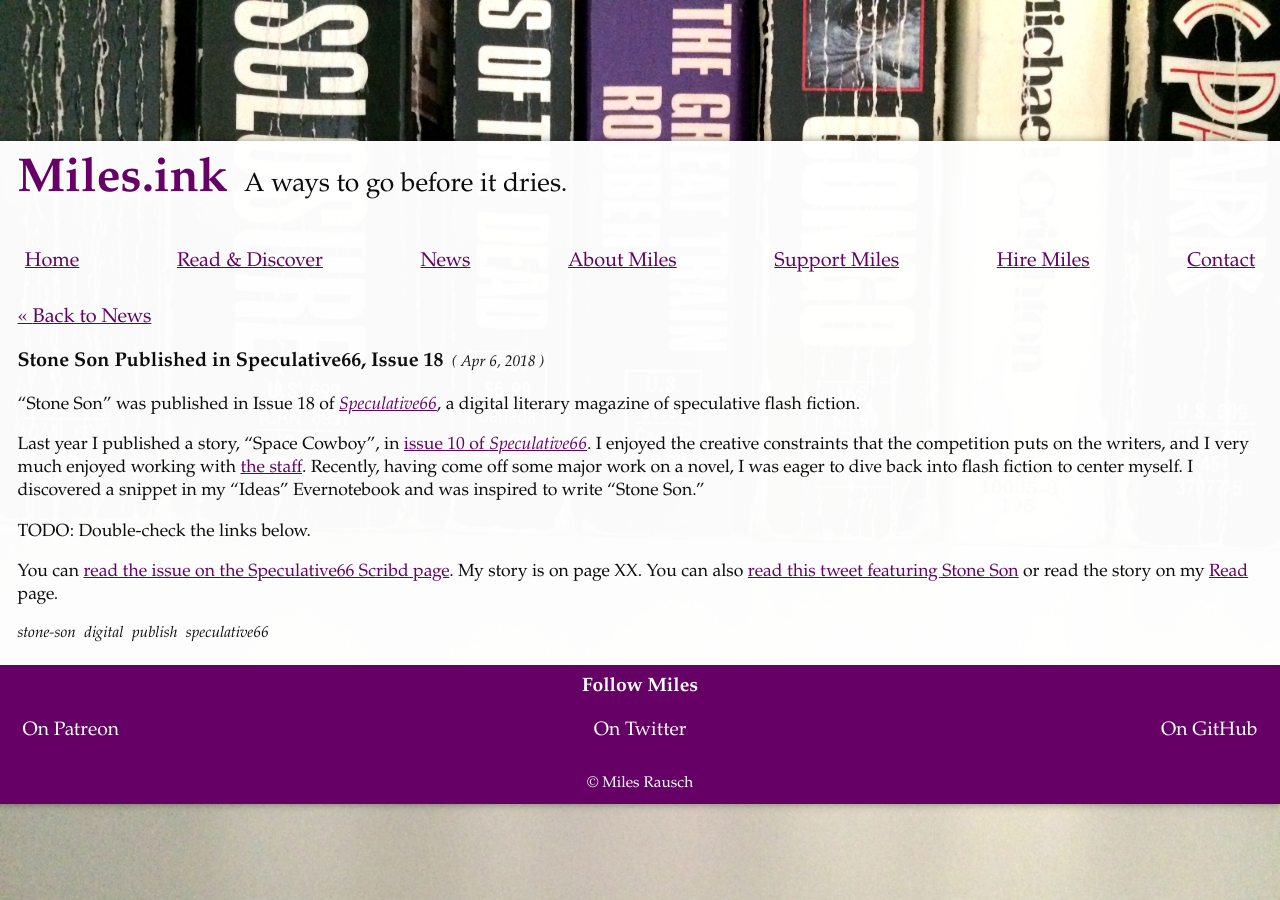
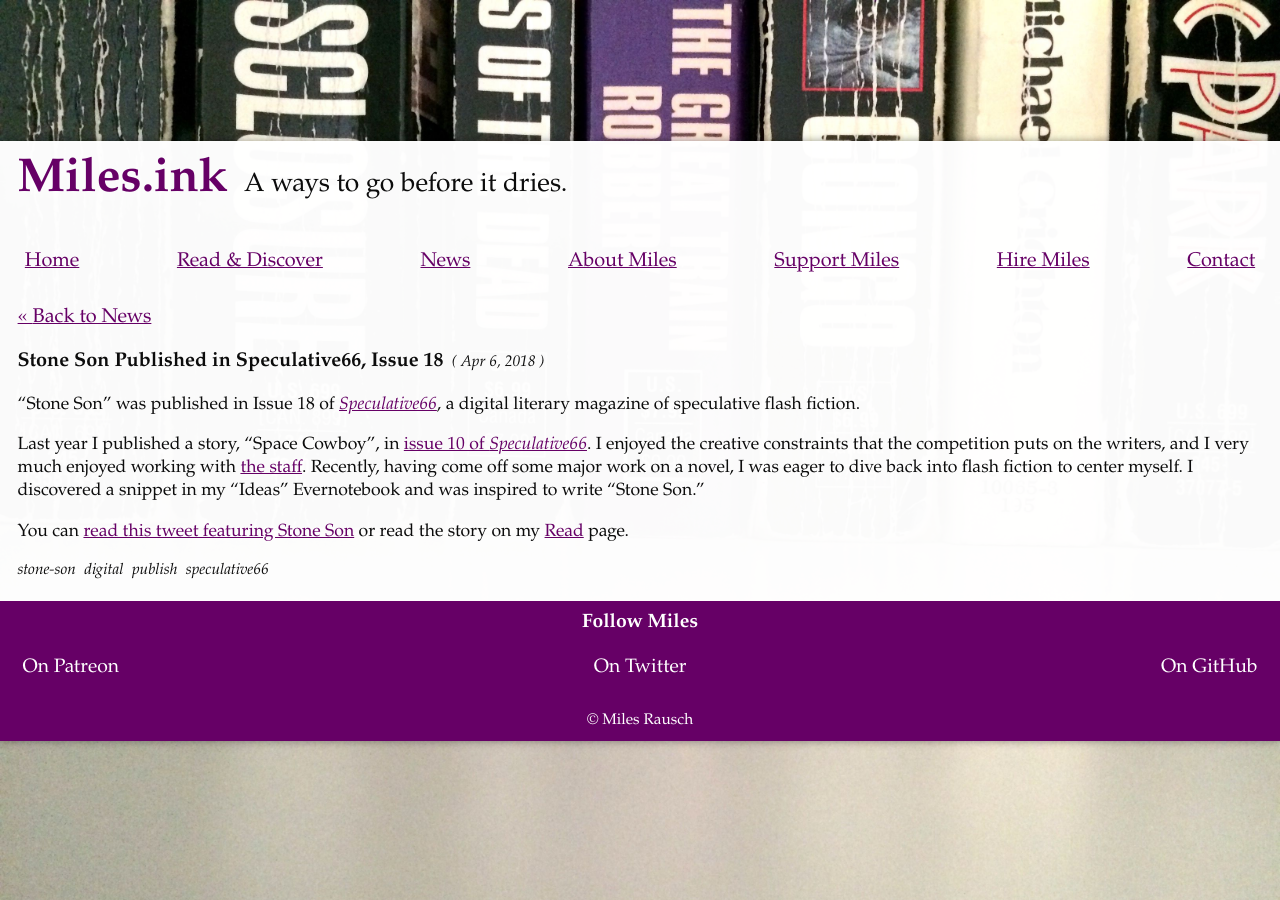
Before and after one commit to awayken/miles.ink, a Jekyll site: the page built from _posts/2018-04-06-speculative66-issue-18.md, in a window 1280 px wide. Built offline with Jekyll 4.4.1, drawn with Linux system fonts in a browser that asks for light colours.

Commit message:
Updated links and copy in Stone Son post

```diff
--- a/_posts/2018-04-06-speculative66-issue-18.md
+++ b/_posts/2018-04-06-speculative66-issue-18.md
@@ -7,8 +7,6 @@ tags: stone-son digital publish speculative66
 
 <!--more-->
 
-Last year I published a story, "Space Cowboy", in [issue 10 of _Speculative66_](https://www.scribd.com/document/353084811/speculative-66-issue-10). I enjoyed the creative constraints that the competition puts on the writers, and I very much enjoyed working with [the staff](https://twitter.com/LLMadridWriter). Recently, having come off some major work on a novel, I was eager to dive back into flash fiction to center myself. I discovered a snippet in my "Ideas" Evernotebook and was inspired to write "Stone Son."
+Last year I published a story, "Space Cowboy", in [issue 10 of _Speculative66_]({% post_url 2017-07-06-speculative66-issue-10 %}). I enjoyed the creative constraints that the competition puts on the writers, and I very much enjoyed working with [the staff](https://twitter.com/LLMadridWriter). Recently, having come off some major work on a novel, I was eager to dive back into flash fiction to center myself. I discovered a snippet in my "Ideas" Evernotebook and was inspired to write "Stone Son."
 
-TODO: Double-check the links below.
-
-You can [read the issue on the Speculative66 Scribd page](https://www.scribd.com/document/353084811/speculative-66-issue-18). My story is on page XX. You can also [read this tweet featuring Stone Son](https://twitter.com/Speculative_66/status/XXX) or read the story on my [Read](/read/) page.
+You can [read this tweet featuring Stone Son](https://twitter.com/Speculative_66/status/982231069297541122) or read the story on my [Read](/read/) page.
```
